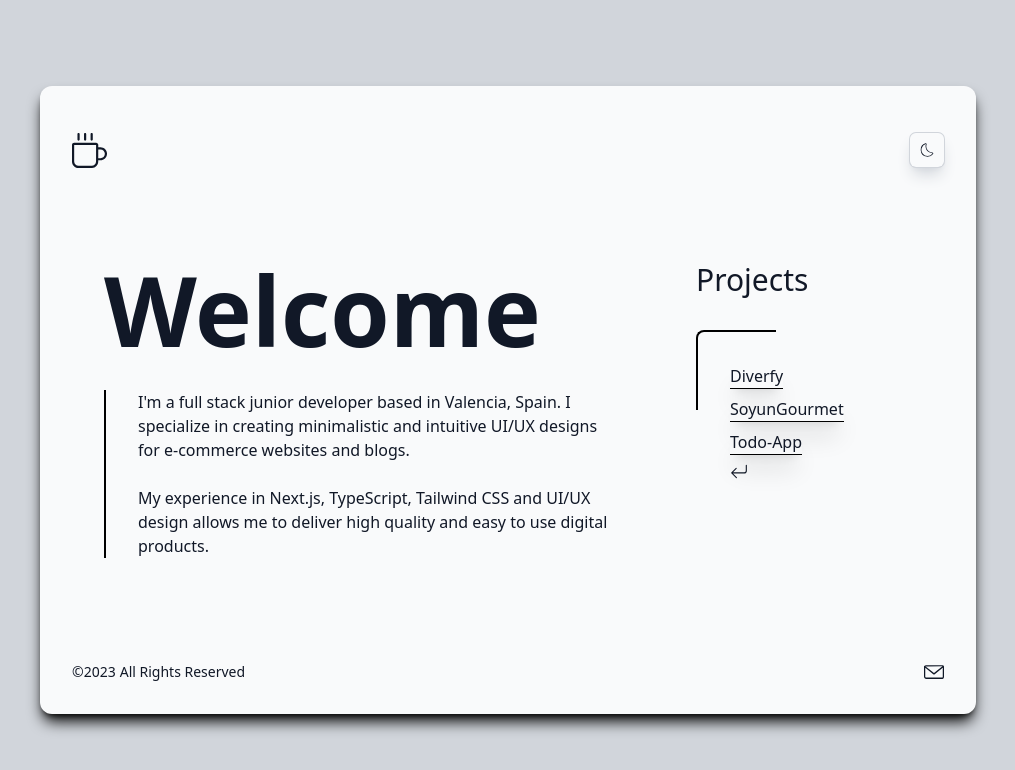
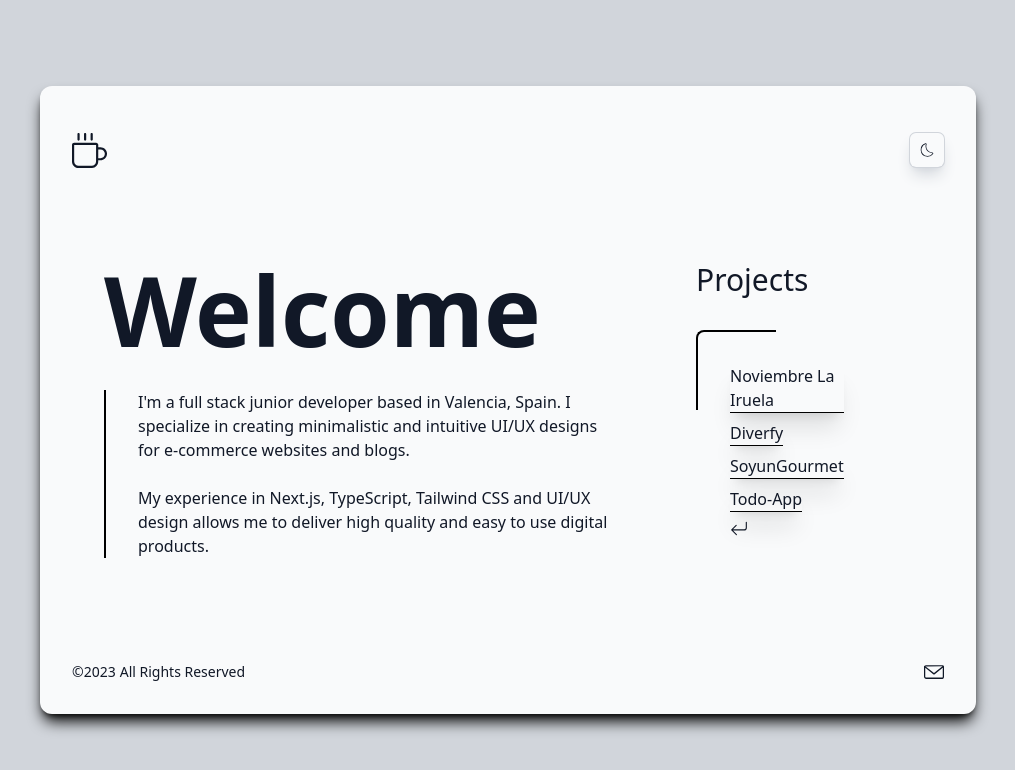
Before and after one commit to CarlosPProjects/PortfolioMain, a Next.js app: page / in a window 1280 px wide. Shown: the top 770 px of the page, without its empty margins (132-1147 px from the left). Built offline with nearby package versions, Linux system fonts and the light colour scheme.

Commit message:
added new project

```diff
--- a/sections/Hero.tsx
+++ b/sections/Hero.tsx
@@ -7,22 +7,30 @@ import { BsArrowReturnLeft } from "react-icons/bs";
 const projects = [
   {
     key: "01",
+    name: "Noviembre La Iruela",
+    info: "una página web desarrollada con WordPress, CSS, HTML y PHP que muestra el encanto de un alojamiento rural ubicado en la impresionante Sierra de Cazorla.",
+    route: "http://noviembrelairuela.es/",
+  },
+  {
+
+    key: "02",
     name: "Diverfy",
     info: "This eCommerce platform, built with WordPress, allows brands to sell their products at exclusive prices promoted by influencers. Users have a smooth and secure experience with various payment and shipping options. The platform, built with only WordPress, has been successful in increasing sales and generating traffic.",
     route: "https://diverfy.com/",
   },
   {
-    key: "02",
+    key: "03",
     name: "SoyunGourmet",
     info: "This project is a basket selling platform, built with WordPress. We offer a wide variety of customized baskets, filled with fresh and high-quality products. The website is designed with an user-friendly interface and a secure checkout process. WordPress was used to develop and manage the site, allowing for efficient updates and new product additions.",
     route: "https://soyungourmet.com/",
   },
   {
-    key: "03",
+    key: "04",
     name: "Todo-App",
     info: "In development, Todo-App is a mobile app designed to improve productivity and stay organized. Users can create task lists, shopping lists, set reminders and track progress in real-time. Easy to use and highly customizable, it allows users to sync with their calendar and set reminders based on location.",
     route: "#",
   },
+
 ];
 
 const Hero = () => {
```
